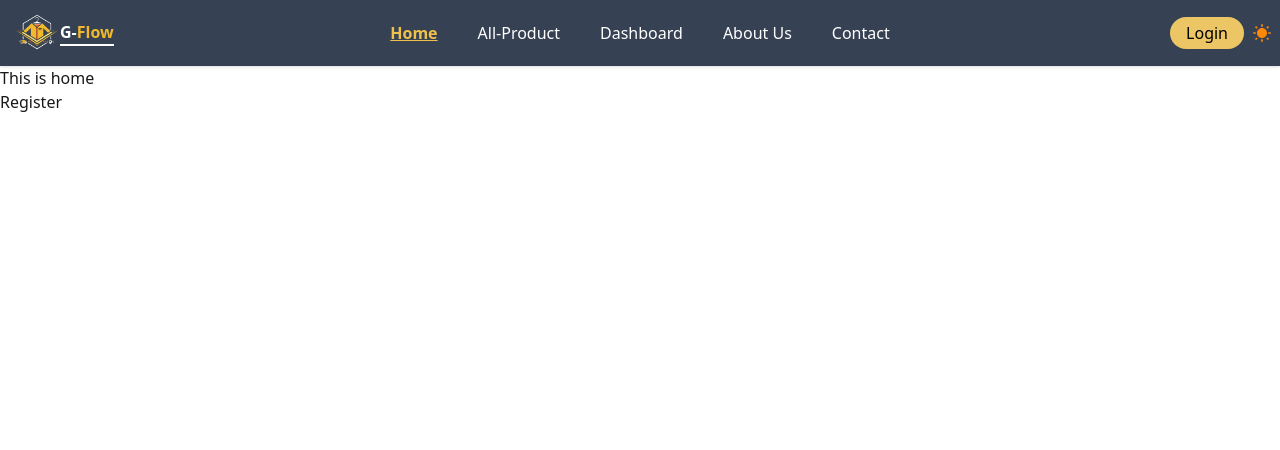
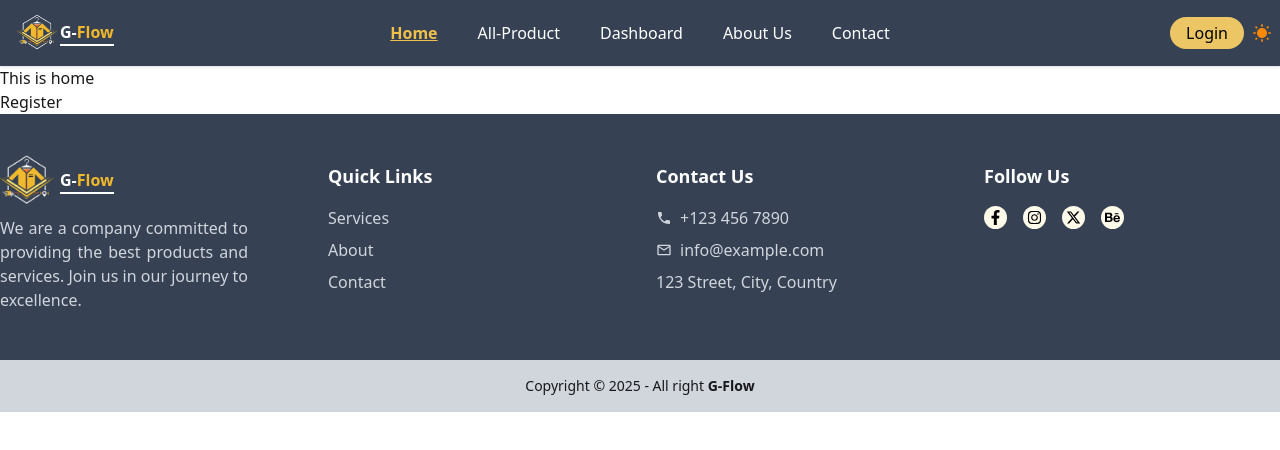
Before and after one commit to SazzadKhan45/assignment-11-client-site, a React (Vite) app: page / in a window 1280 px wide. Shown: the top 450 px of the page. Built offline with nearby package versions, Linux system fonts and the light colour scheme; no server answers.

Commit message:
Smiple footer design done

```diff
--- a/src/Components/Footer/Footer.jsx
+++ b/src/Components/Footer/Footer.jsx
@@ -1,9 +1,120 @@
-import React from "react";
+import { Link } from "react-router";
+import { FaBehance, FaFacebookF, FaInstagram } from "react-icons/fa";
+import { FaXTwitter } from "react-icons/fa6";
+import { MdLocalPhone, MdOutlineMail } from "react-icons/md";
+import useTheme from "../../Hooks/useTheme";
+import MyContainer from "../MyContainer/MyContainer";
+import LogoImg from "../../assets/Logo.png";
 
 const Footer = () => {
+  // Theme custom hook
+  const { isDark } = useTheme();
   return (
-    <div>
-      <h2>This is footer</h2>
+    <div className={` ${isDark ? "bg-gray-700" : "bg-gray-700 text-white"}`}>
+      <MyContainer>
+        <footer className="px-3 md:px-0 text-white py-12">
+          <div className="">
+            <div className="grid grid-cols-1 sm:grid-cols-2 md:grid-cols-4 gap-8">
+              {/* Column 1 - About */}
+              <div>
+                <Link to="/" className="flex items-center -mt-4">
+                  <img className="-ml-3 h-[70px] w-20" src={LogoImg} alt="" />
+                  <h2 className="-ml-2 font-bold border-b-2">
+                    G-<span className="text-[#F0B92D]">Flow</span>
+                  </h2>
+                </Link>
+                <p className=" sm:text-justify  lg:mr-12 text-gray-300">
+                  We are a company committed to providing the best products and
+                  services. Join us in our journey to excellence.
+                </p>
+              </div>
+
+              {/* Column 2 - Quick Links */}
+              <div>
+                <h3 className="text-lg font-semibold mb-4">Quick Links</h3>
+                <ul className="space-y-2 text-gray-300">
+                  <li>
+                    <a href="#" className="hover:text-white">
+                      Services
+                    </a>
+                  </li>
+                  <li>
+                    <a href="#" className="hover:text-white">
+                      About
+                    </a>
+                  </li>
+                  <li>
+                    <a href="#" className="hover:text-white">
+                      Contact
+                    </a>
+                  </li>
+                </ul>
+              </div>
+
+              {/* Column 3 - Contact */}
+              <div>
+                <h3 className="text-lg font-semibold mb-4">Contact Us</h3>
+                <ul className="space-y-2 text-gray-300">
+                  <li className="flex items-center gap-2">
+                    <MdLocalPhone /> +123 456 7890
+                  </li>
+                  <li className="flex items-center gap-2">
+                    <MdOutlineMail /> info@example.com
+                  </li>
+                  <li>123 Street, City, Country</li>
+                </ul>
+              </div>
+
+              {/* Column 4 - Social Media */}
+              <div>
+                <h3 className="text-lg font-semibold mb-4">Follow Us</h3>
+                <div className="flex gap-4 text-black">
+                  <Link
+                    className="bg-amber-50 p-1 rounded-full"
+                    to="https://www.facebook.com/"
+                    target="_blank"
+                  >
+                    <FaFacebookF size={15} />
+                  </Link>
+                  <Link
+                    className="bg-amber-50 p-1 rounded-full"
+                    to="https://www.instagram.com/"
+                    target="_blank"
+                  >
+                    <FaInstagram size={15} />
+                  </Link>
+                  <Link
+                    className="bg-amber-50 p-1 rounded-full"
+                    to="https://x.com/home"
+                    target="_blank"
+                  >
+                    <FaXTwitter size={15} />
+                  </Link>
+                  <Link
+                    className="bg-amber-50 p-1 rounded-full"
+                    to="https://www.facebook.com/"
+                    target="_blank"
+                  >
+                    <FaBehance size={15} />
+                  </Link>
+                </div>
+              </div>
+            </div>
+          </div>
+        </footer>
+      </MyContainer>
+      <footer
+        className={`footer sm:footer-horizontal footer-center  text-base-content p-4 ${
+          isDark ? "bg-gray-800 " : "bg-gray-300 "
+        }`}
+      >
+        <aside>
+          <p>
+            Copyright © {new Date().getFullYear()} - All right{" "}
+            <span className="font-bold">G-Flow</span>
+          </p>
+        </aside>
+      </footer>
     </div>
   );
 };
--- a/src/Layouts/HomeLayout/HomeLayout.jsx
+++ b/src/Layouts/HomeLayout/HomeLayout.jsx
@@ -1,5 +1,6 @@
+import { Outlet } from "react-router";
 import Navbar from "../../Components/Navbar/Navbar";
-import Home from "../../Pages/Home/Home";
+import Footer from "../../Components/Footer/Footer";
 
 const HomeLayout = () => {
   return (
@@ -11,11 +12,13 @@ const HomeLayout = () => {
 
       {/*  */}
       <main>
-        <Home />
+        <Outlet />
       </main>
 
       {/*  */}
-      <footer></footer>
+      <footer>
+        <Footer />
+      </footer>
     </div>
   );
 };
```
